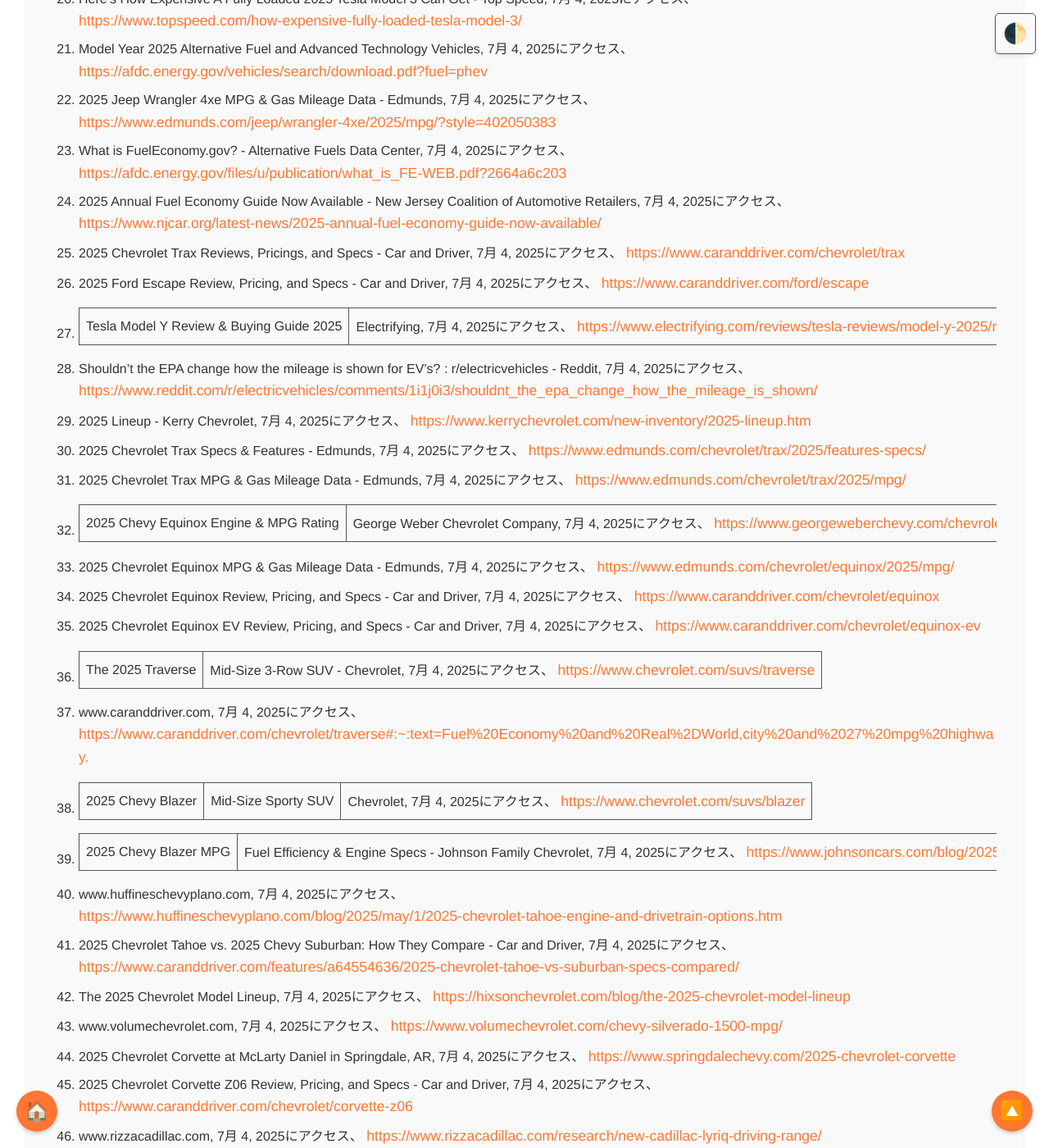
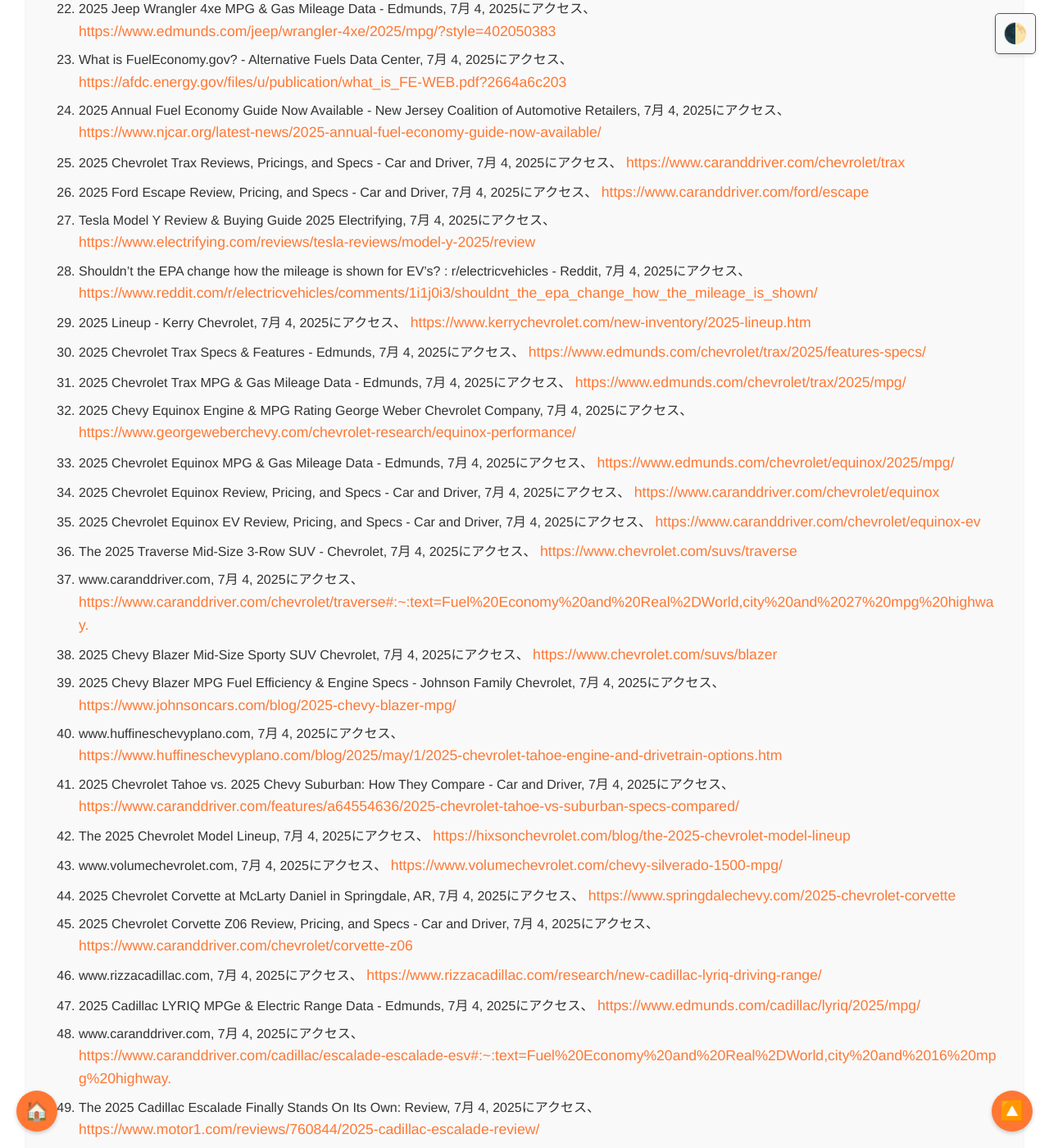
Before and after one commit to aegisfleet/share-deepresearch, a Jekyll site: the page built from _topics/american-car/index.md, in a window 1280 px wide and 1400 px high, scrolled down 16563 px. Shown: the whole window at 82% size. Built offline with Jekyll 4.4.1, drawn with Linux system fonts in a browser that asks for light colours; some of the changed text lies outside the part shown.

Commit message:
Auto update files

```diff
--- a/_topics/american-car/index.md
+++ b/_topics/american-car/index.md
@@ -403,19 +403,19 @@ GMの2025年ラインアップを俯瞰すると、明確なセグメント別
 4. 2025 Ford Model Lineup with Prices & Photos, 7月 4, 2025にアクセス、 [https://www.rizzaford.com/ford-models-orland-park-il.html](https://www.rizzaford.com/ford-models-orland-park-il.html)
 5. 2025 Vehicle Lineup \- Stellantis Fleet & Business Solutions, 7月 4, 2025にアクセス、 [https://www.stellantisfleet.com/vehicle-lineup.html](https://www.stellantisfleet.com/vehicle-lineup.html)
 6. 2025 Products \- Stellantis Media, 7月 4, 2025にアクセス、 [https://media.stellantisnorthamerica.com/page.do?\&file=2025-vehicles](https://media.stellantisnorthamerica.com/page.do?&file=2025-vehicles)
-7. 2025 Tesla Model S Prices, Reviews, and Pictures | Edmunds, 7月 4, 2025にアクセス、 [https://www.edmunds.com/tesla/model-s/](https://www.edmunds.com/tesla/model-s/)
+7. 2025 Tesla Model S Prices, Reviews, and Pictures Edmunds, 7月 4, 2025にアクセス、 [https://www.edmunds.com/tesla/model-s/](https://www.edmunds.com/tesla/model-s/)
 8. 2025 Tesla Model 3 Review, Pricing, and Specs \- Car and Driver, 7月 4, 2025にアクセス、 [https://www.caranddriver.com/tesla/model-3](https://www.caranddriver.com/tesla/model-3)
 9. www.FuelEconomy.gov \- Catalog, 7月 4, 2025にアクセス、 [https://catalog.data.gov/dataset/www-fueleconomy-gov](https://catalog.data.gov/dataset/www-fueleconomy-gov)
-10. Fuel Economy | US EPA, 7月 4, 2025にアクセス、 [https://www.epa.gov/fueleconomy](https://www.epa.gov/fueleconomy)
-11. Fuel Economy and EV Range Testing | US EPA, 7月 4, 2025にアクセス、 [https://www.epa.gov/greenvehicles/fuel-economy-and-ev-range-testing](https://www.epa.gov/greenvehicles/fuel-economy-and-ev-range-testing)
+10. Fuel Economy US EPA, 7月 4, 2025にアクセス、 [https://www.epa.gov/fueleconomy](https://www.epa.gov/fueleconomy)
+11. Fuel Economy and EV Range Testing US EPA, 7月 4, 2025にアクセス、 [https://www.epa.gov/greenvehicles/fuel-economy-and-ev-range-testing](https://www.epa.gov/greenvehicles/fuel-economy-and-ev-range-testing)
 12. 2025 Fuel Economy Guide \- Jim Click Automotive Team, 7月 4, 2025にアクセス、 [https://www.jimclick.com/static/dealer-14511/FEG2025.pdf](https://www.jimclick.com/static/dealer-14511/FEG2025.pdf)
-13. Plug-in Hybrid Electric Vehicle \- Learn More About the New Label | US EPA, 7月 4, 2025にアクセス、 [https://www.epa.gov/fueleconomy/plug-hybrid-electric-vehicle-learn-more-about-new-label](https://www.epa.gov/fueleconomy/plug-hybrid-electric-vehicle-learn-more-about-new-label)
+13. Plug-in Hybrid Electric Vehicle \- Learn More About the New Label US EPA, 7月 4, 2025にアクセス、 [https://www.epa.gov/fueleconomy/plug-hybrid-electric-vehicle-learn-more-about-new-label](https://www.epa.gov/fueleconomy/plug-hybrid-electric-vehicle-learn-more-about-new-label)
 14. bouldernissan.com, 7月 4, 2025にアクセス、 [https://bouldernissan.com/blog/what-does-mpge-mean-understanding-ev-charge-vs-gas-powered-vehicles\#:\~:text=MPGe%2C%20or%20Miles%20Per%20Gallon%20Equivalent%2C%20is%20a%20measure%20developed,to%20traditional%20gas%2Dpowered%20cars.](https://bouldernissan.com/blog/what-does-mpge-mean-understanding-ev-charge-vs-gas-powered-vehicles#:~:text=MPGe%2C%20or%20Miles%20Per%20Gallon%20Equivalent%2C%20is%20a%20measure%20developed,to%20traditional%20gas%2Dpowered%20cars.)
 15. Miles per gallon gasoline equivalent \- Wikipedia, 7月 4, 2025にアクセス、 [https://en.wikipedia.org/wiki/Miles\_per\_gallon\_gasoline\_equivalent](https://en.wikipedia.org/wiki/Miles_per_gallon_gasoline_equivalent)
 16. MPGe vs MPG: What's the Difference? \- BMW of Towson, 7月 4, 2025にアクセス、 [https://www.bmwtowson.com/mpge-vs-mpg.htm](https://www.bmwtowson.com/mpge-vs-mpg.htm)
 17. How to Estimate EV “Fuel” Efficiency \- Unitil, 7月 4, 2025にアクセス、 [https://unitil.com/blog/how-estimate-ev-fuel-efficiency](https://unitil.com/blog/how-estimate-ev-fuel-efficiency)
 18. What Is MPGe in Electric Cars? \- GreenLancer, 7月 4, 2025にアクセス、 [https://www.greenlancer.com/post/what-is-mpge](https://www.greenlancer.com/post/what-is-mpge)
-19. MPG vs MPGe: Why Fuel Economy is Better with EVs | bp pulse US, 7月 4, 2025にアクセス、 [https://www.bppulse.com/en-us/going-electric/mpg-vs-mpge-why-fuel-economy-is-better-with-evs](https://www.bppulse.com/en-us/going-electric/mpg-vs-mpge-why-fuel-economy-is-better-with-evs)
+19. MPG vs MPGe: Why Fuel Economy is Better with EVs bp pulse US, 7月 4, 2025にアクセス、 [https://www.bppulse.com/en-us/going-electric/mpg-vs-mpge-why-fuel-economy-is-better-with-evs](https://www.bppulse.com/en-us/going-electric/mpg-vs-mpge-why-fuel-economy-is-better-with-evs)
 20. Here's How Expensive A Fully Loaded 2025 Tesla Model 3 Can Get \- Top Speed, 7月 4, 2025にアクセス、 [https://www.topspeed.com/how-expensive-fully-loaded-tesla-model-3/](https://www.topspeed.com/how-expensive-fully-loaded-tesla-model-3/)
 21. Model Year 2025 Alternative Fuel and Advanced Technology Vehicles, 7月 4, 2025にアクセス、 [https://afdc.energy.gov/vehicles/search/download.pdf?fuel=phev](https://afdc.energy.gov/vehicles/search/download.pdf?fuel=phev)
 22. 2025 Jeep Wrangler 4xe MPG & Gas Mileage Data \- Edmunds, 7月 4, 2025にアクセス、 [https://www.edmunds.com/jeep/wrangler-4xe/2025/mpg/?style=402050383](https://www.edmunds.com/jeep/wrangler-4xe/2025/mpg/?style=402050383)
@@ -423,19 +423,19 @@ GMの2025年ラインアップを俯瞰すると、明確なセグメント別
 24. 2025 Annual Fuel Economy Guide Now Available \- New Jersey Coalition of Automotive Retailers, 7月 4, 2025にアクセス、 [https://www.njcar.org/latest-news/2025-annual-fuel-economy-guide-now-available/](https://www.njcar.org/latest-news/2025-annual-fuel-economy-guide-now-available/)
 25. 2025 Chevrolet Trax Reviews, Pricings, and Specs \- Car and Driver, 7月 4, 2025にアクセス、 [https://www.caranddriver.com/chevrolet/trax](https://www.caranddriver.com/chevrolet/trax)
 26. 2025 Ford Escape Review, Pricing, and Specs \- Car and Driver, 7月 4, 2025にアクセス、 [https://www.caranddriver.com/ford/escape](https://www.caranddriver.com/ford/escape)
-27. Tesla Model Y Review & Buying Guide 2025 | Electrifying, 7月 4, 2025にアクセス、 [https://www.electrifying.com/reviews/tesla-reviews/model-y-2025/review](https://www.electrifying.com/reviews/tesla-reviews/model-y-2025/review)
+27. Tesla Model Y Review & Buying Guide 2025 Electrifying, 7月 4, 2025にアクセス、 [https://www.electrifying.com/reviews/tesla-reviews/model-y-2025/review](https://www.electrifying.com/reviews/tesla-reviews/model-y-2025/review)
 28. Shouldn't the EPA change how the mileage is shown for EV's? : r/electricvehicles \- Reddit, 7月 4, 2025にアクセス、 [https://www.reddit.com/r/electricvehicles/comments/1i1j0i3/shouldnt\_the\_epa\_change\_how\_the\_mileage\_is\_shown/](https://www.reddit.com/r/electricvehicles/comments/1i1j0i3/shouldnt_the_epa_change_how_the_mileage_is_shown/)
 29. 2025 Lineup \- Kerry Chevrolet, 7月 4, 2025にアクセス、 [https://www.kerrychevrolet.com/new-inventory/2025-lineup.htm](https://www.kerrychevrolet.com/new-inventory/2025-lineup.htm)
 30. 2025 Chevrolet Trax Specs & Features \- Edmunds, 7月 4, 2025にアクセス、 [https://www.edmunds.com/chevrolet/trax/2025/features-specs/](https://www.edmunds.com/chevrolet/trax/2025/features-specs/)
 31. 2025 Chevrolet Trax MPG & Gas Mileage Data \- Edmunds, 7月 4, 2025にアクセス、 [https://www.edmunds.com/chevrolet/trax/2025/mpg/](https://www.edmunds.com/chevrolet/trax/2025/mpg/)
-32. 2025 Chevy Equinox Engine & MPG Rating | George Weber Chevrolet Company, 7月 4, 2025にアクセス、 [https://www.georgeweberchevy.com/chevrolet-research/equinox-performance/](https://www.georgeweberchevy.com/chevrolet-research/equinox-performance/)
+32. 2025 Chevy Equinox Engine & MPG Rating George Weber Chevrolet Company, 7月 4, 2025にアクセス、 [https://www.georgeweberchevy.com/chevrolet-research/equinox-performance/](https://www.georgeweberchevy.com/chevrolet-research/equinox-performance/)
 33. 2025 Chevrolet Equinox MPG & Gas Mileage Data \- Edmunds, 7月 4, 2025にアクセス、 [https://www.edmunds.com/chevrolet/equinox/2025/mpg/](https://www.edmunds.com/chevrolet/equinox/2025/mpg/)
 34. 2025 Chevrolet Equinox Review, Pricing, and Specs \- Car and Driver, 7月 4, 2025にアクセス、 [https://www.caranddriver.com/chevrolet/equinox](https://www.caranddriver.com/chevrolet/equinox)
 35. 2025 Chevrolet Equinox EV Review, Pricing, and Specs \- Car and Driver, 7月 4, 2025にアクセス、 [https://www.caranddriver.com/chevrolet/equinox-ev](https://www.caranddriver.com/chevrolet/equinox-ev)
-36. The 2025 Traverse | Mid-Size 3-Row SUV \- Chevrolet, 7月 4, 2025にアクセス、 [https://www.chevrolet.com/suvs/traverse](https://www.chevrolet.com/suvs/traverse)
+36. The 2025 Traverse Mid-Size 3-Row SUV \- Chevrolet, 7月 4, 2025にアクセス、 [https://www.chevrolet.com/suvs/traverse](https://www.chevrolet.com/suvs/traverse)
 37. www.caranddriver.com, 7月 4, 2025にアクセス、 [https://www.caranddriver.com/chevrolet/traverse\#:\~:text=Fuel%20Economy%20and%20Real%2DWorld,city%20and%2027%20mpg%20highway.](https://www.caranddriver.com/chevrolet/traverse#:~:text=Fuel%20Economy%20and%20Real%2DWorld,city%20and%2027%20mpg%20highway.)
-38. 2025 Chevy Blazer | Mid-Size Sporty SUV | Chevrolet, 7月 4, 2025にアクセス、 [https://www.chevrolet.com/suvs/blazer](https://www.chevrolet.com/suvs/blazer)
-39. 2025 Chevy Blazer MPG | Fuel Efficiency & Engine Specs \- Johnson Family Chevrolet, 7月 4, 2025にアクセス、 [https://www.johnsoncars.com/blog/2025-chevy-blazer-mpg/](https://www.johnsoncars.com/blog/2025-chevy-blazer-mpg/)
+38. 2025 Chevy Blazer Mid-Size Sporty SUV Chevrolet, 7月 4, 2025にアクセス、 [https://www.chevrolet.com/suvs/blazer](https://www.chevrolet.com/suvs/blazer)
+39. 2025 Chevy Blazer MPG Fuel Efficiency & Engine Specs \- Johnson Family Chevrolet, 7月 4, 2025にアクセス、 [https://www.johnsoncars.com/blog/2025-chevy-blazer-mpg/](https://www.johnsoncars.com/blog/2025-chevy-blazer-mpg/)
 40. www.huffineschevyplano.com, 7月 4, 2025にアクセス、 [https://www.huffineschevyplano.com/blog/2025/may/1/2025-chevrolet-tahoe-engine-and-drivetrain-options.htm](https://www.huffineschevyplano.com/blog/2025/may/1/2025-chevrolet-tahoe-engine-and-drivetrain-options.htm)
 41. 2025 Chevrolet Tahoe vs. 2025 Chevy Suburban: How They Compare \- Car and Driver, 7月 4, 2025にアクセス、 [https://www.caranddriver.com/features/a64554636/2025-chevrolet-tahoe-vs-suburban-specs-compared/](https://www.caranddriver.com/features/a64554636/2025-chevrolet-tahoe-vs-suburban-specs-compared/)
 42. The 2025 Chevrolet Model Lineup, 7月 4, 2025にアクセス、 [https://hixsonchevrolet.com/blog/the-2025-chevrolet-model-lineup](https://hixsonchevrolet.com/blog/the-2025-chevrolet-model-lineup)
@@ -447,23 +447,23 @@ GMの2025年ラインアップを俯瞰すると、明確なセグメント別
 48. www.caranddriver.com, 7月 4, 2025にアクセス、 [https://www.caranddriver.com/cadillac/escalade-escalade-esv\#:\~:text=Fuel%20Economy%20and%20Real%2DWorld,city%20and%2016%20mpg%20highway.](https://www.caranddriver.com/cadillac/escalade-escalade-esv#:~:text=Fuel%20Economy%20and%20Real%2DWorld,city%20and%2016%20mpg%20highway.)
 49. The 2025 Cadillac Escalade Finally Stands On Its Own: Review, 7月 4, 2025にアクセス、 [https://www.motor1.com/reviews/760844/2025-cadillac-escalade-review/](https://www.motor1.com/reviews/760844/2025-cadillac-escalade-review/)
 50. Corporate Average Fuel Economy for MY 2017-MY 2025 \- Passenger Cars and Light Trucks \- NHTSA, 7月 4, 2025にアクセス、 [https://www.nhtsa.gov/sites/nhtsa.gov/files/fria\_2017-2025.pdf](https://www.nhtsa.gov/sites/nhtsa.gov/files/fria_2017-2025.pdf)
-51. 2025 Ford F-150 Prices, Reviews, and Pictures | Edmunds, 7月 4, 2025にアクセス、 [https://www.edmunds.com/ford/f-150/](https://www.edmunds.com/ford/f-150/)
+51. 2025 Ford F-150 Prices, Reviews, and Pictures Edmunds, 7月 4, 2025にアクセス、 [https://www.edmunds.com/ford/f-150/](https://www.edmunds.com/ford/f-150/)
 52. 2025 Ford F-150 SuperCab XL Specs & Features \- Edmunds, 7月 4, 2025にアクセス、 [https://www.edmunds.com/ford/f-150/2025/supercab/st-402053949/features-specs/](https://www.edmunds.com/ford/f-150/2025/supercab/st-402053949/features-specs/)
 53. 2025 Ford F-150 MPG & Gas Mileage Data \- Edmunds, 7月 4, 2025にアクセス、 [https://www.edmunds.com/ford/f-150/2025/mpg/](https://www.edmunds.com/ford/f-150/2025/mpg/)
-54. 2025 Ford F-150 SuperCab Prices, Reviews, and Pictures | Edmunds, 7月 4, 2025にアクセス、 [https://www.edmunds.com/ford/f-150/2025/supercab/](https://www.edmunds.com/ford/f-150/2025/supercab/)
-55. 2025 Ford F-150 Raptor Prices, Reviews, and Pictures | Edmunds, 7月 4, 2025にアクセス、 [https://www.edmunds.com/ford/f-150/2025/raptor/](https://www.edmunds.com/ford/f-150/2025/raptor/)
+54. 2025 Ford F-150 SuperCab Prices, Reviews, and Pictures Edmunds, 7月 4, 2025にアクセス、 [https://www.edmunds.com/ford/f-150/2025/supercab/](https://www.edmunds.com/ford/f-150/2025/supercab/)
+55. 2025 Ford F-150 Raptor Prices, Reviews, and Pictures Edmunds, 7月 4, 2025にアクセス、 [https://www.edmunds.com/ford/f-150/2025/raptor/](https://www.edmunds.com/ford/f-150/2025/raptor/)
 56. 2025 Ford Maverick Beats 2024 Pickup's EPA Fuel Economy Ratings \- Ford Authority, 7月 4, 2025にアクセス、 [https://fordauthority.com/2025/06/2025-ford-maverick-beats-2024-pickups-epa-fuel-economy-ratings/](https://fordauthority.com/2025/06/2025-ford-maverick-beats-2024-pickups-epa-fuel-economy-ratings/)
 57. 2025 Ford Maverick Review, Pricing, and Specs \- Car and Driver, 7月 4, 2025にアクセス、 [https://www.caranddriver.com/ford/maverick](https://www.caranddriver.com/ford/maverick)
-58. 2025 Lineup | Kerry Ford Inc, 7月 4, 2025にアクセス、 [https://www.buykerryford.com/new-inventory/2025-lineup.htm](https://www.buykerryford.com/new-inventory/2025-lineup.htm)
+58. 2025 Lineup Kerry Ford Inc, 7月 4, 2025にアクセス、 [https://www.buykerryford.com/new-inventory/2025-lineup.htm](https://www.buykerryford.com/new-inventory/2025-lineup.htm)
 59. 2025 Ford Escape Gas Mileage & Efficiency, 7月 4, 2025にアクセス、 [https://www.crossroadsfordapex.com/blogs/5916/ford-escape-gas-mileage](https://www.crossroadsfordapex.com/blogs/5916/ford-escape-gas-mileage)
 60. 2025 Ford Escape MPG \- Hub City Ford, 7月 4, 2025にアクセス、 [https://www.hubcityford.net/2025-ford-escape-mpg.htm](https://www.hubcityford.net/2025-ford-escape-mpg.htm)
 61. 2025 Ford Escape MPG & Gas Mileage Data \- Edmunds, 7月 4, 2025にアクセス、 [https://www.edmunds.com/ford/escape/2025/mpg/](https://www.edmunds.com/ford/escape/2025/mpg/)
 62. 2025 Ford Explorer Review, Pricing, and Specs \- Car and Driver, 7月 4, 2025にアクセス、 [https://www.caranddriver.com/ford/explorer](https://www.caranddriver.com/ford/explorer)
 63. 2025 Ford Explorer Fuel Economy \- Mike Murphy Ford, 7月 4, 2025にアクセス、 [https://www.mikemurphyford.com/research/new-ford-explorer-fuel-economy.htm](https://www.mikemurphyford.com/research/new-ford-explorer-fuel-economy.htm)
-64. Explore the 2025 Ford Lineup | Moody Motor Ford \- New Inventory, 7月 4, 2025にアクセス、 [https://www.moodymotor.com/new-inventory/2025-lineup.htm](https://www.moodymotor.com/new-inventory/2025-lineup.htm)
+64. Explore the 2025 Ford Lineup Moody Motor Ford \- New Inventory, 7月 4, 2025にアクセス、 [https://www.moodymotor.com/new-inventory/2025-lineup.htm](https://www.moodymotor.com/new-inventory/2025-lineup.htm)
 65. 2025 Ford Bronco: Features, Technology, and MPG Comparison, 7月 4, 2025にアクセス、 [https://www.romanoford.com/2025-bronco.html](https://www.romanoford.com/2025-bronco.html)
 66. 2025 Ford Bronco Sport Gas Mileage & Efficiency, 7月 4, 2025にアクセス、 [https://www.kenwilsonford.com/blogs/4804/ford-bronco-sport-gas-mileage](https://www.kenwilsonford.com/blogs/4804/ford-bronco-sport-gas-mileage)
-67. 2025 Ford Mustang Review | Specs & Features | Charlotte, NC, 7月 4, 2025にアクセス、 [https://www.townandcountryford.com/2025-ford-mustang-specs-features-model-review-charlotte-nc.htm](https://www.townandcountryford.com/2025-ford-mustang-specs-features-model-review-charlotte-nc.htm)
+67. 2025 Ford Mustang Review Specs & Features Charlotte, NC, 7月 4, 2025にアクセス、 [https://www.townandcountryford.com/2025-ford-mustang-specs-features-model-review-charlotte-nc.htm](https://www.townandcountryford.com/2025-ford-mustang-specs-features-model-review-charlotte-nc.htm)
 68. www.caranddriver.com, 7月 4, 2025にアクセス、 [https://www.caranddriver.com/ford/mustang-mach-e](https://www.caranddriver.com/ford/mustang-mach-e)
 69. If You're Shopping for a 2025 Ford Escape, Should You Go Gas, Hybrid, or Plug-In?, 7月 4, 2025にアクセス、 [https://www.bobrohrmanschaumburgford.com/blogs/5892/if-youre-shopping-for-a-2025-ford-escape-should-you-go-gas-hybrid-or-plug-in](https://www.bobrohrmanschaumburgford.com/blogs/5892/if-youre-shopping-for-a-2025-ford-escape-should-you-go-gas-hybrid-or-plug-in)
 70. Stellantis CEO Announces 3 NEW Models For 2025 Will Blow Your Mind \- YouTube, 7月 4, 2025にアクセス、 [https://www.youtube.com/watch?v=8eYjOtAE3B0](https://www.youtube.com/watch?v=8eYjOtAE3B0)
@@ -474,10 +474,10 @@ GMの2025年ラインアップを俯瞰すると、明確なセグメント別
 75. www.carfax.com, 7月 4, 2025にアクセス、 [https://www.carfax.com/Research-Dodge-Charger\_w195\#:\~:text=Best%20Trim%20for%20Fuel%20Economy,a%20308%2Dmile%20driving%20range.](https://www.carfax.com/Research-Dodge-Charger_w195#:~:text=Best%20Trim%20for%20Fuel%20Economy,a%20308%2Dmile%20driving%20range.)
 76. 2025 Dodge Charger Review, Pricing, and Specs \- CARFAX, 7月 4, 2025にアクセス、 [https://www.carfax.com/Research-Dodge-Charger\_w195](https://www.carfax.com/Research-Dodge-Charger_w195)
 77. www.caranddriver.com, 7月 4, 2025にアクセス、 [https://www.caranddriver.com/dodge/hornet](https://www.caranddriver.com/dodge/hornet)
-78. 2025 Chrysler Pacifica Hybrid Specs | Specs, MSRP and more, 7月 4, 2025にアクセス、 [https://www.chrysler.com/pacifica/hybrid/specs.html](https://www.chrysler.com/pacifica/hybrid/specs.html)
-79. 2025 Tesla Model 3 MPGe & Electric Range Data | Edmunds, 7月 4, 2025にアクセス、 [https://www.edmunds.com/tesla/model-3/2025/mpg/](https://www.edmunds.com/tesla/model-3/2025/mpg/)
+78. 2025 Chrysler Pacifica Hybrid Specs Specs, MSRP and more, 7月 4, 2025にアクセス、 [https://www.chrysler.com/pacifica/hybrid/specs.html](https://www.chrysler.com/pacifica/hybrid/specs.html)
+79. 2025 Tesla Model 3 MPGe & Electric Range Data Edmunds, 7月 4, 2025にアクセス、 [https://www.edmunds.com/tesla/model-3/2025/mpg/](https://www.edmunds.com/tesla/model-3/2025/mpg/)
 80. 2025 Tesla Model Y Review, Pricing, and Specs \- Car and Driver, 7月 4, 2025にアクセス、 [https://www.caranddriver.com/tesla/model-y-2025](https://www.caranddriver.com/tesla/model-y-2025)
-81. Tesla Model S Plaid 2025 | New Sports Seats & Interior Refinements\! \- YouTube, 7月 4, 2025にアクセス、 [https://www.youtube.com/watch?v=\_jY7SFfYH3M](https://www.youtube.com/watch?v=_jY7SFfYH3M)
+81. Tesla Model S Plaid 2025 New Sports Seats & Interior Refinements\! \- YouTube, 7月 4, 2025にアクセス、 [https://www.youtube.com/watch?v=\_jY7SFfYH3M](https://www.youtube.com/watch?v=_jY7SFfYH3M)
 82. www.caranddriver.com, 7月 4, 2025にアクセス、 [https://www.caranddriver.com/tesla/model-s\#:\~:text=The%20standard%20model%20has%20the,city%20and%20103%20MPGe%20highway.](https://www.caranddriver.com/tesla/model-s#:~:text=The%20standard%20model%20has%20the,city%20and%20103%20MPGe%20highway.)
 83. www.caranddriver.com, 7月 4, 2025にアクセス、 [https://www.caranddriver.com/tesla/model-x\#:\~:text=Fuel%20Economy%20and%20Real%2DWorld,and%20EV%20vehicle%20fuel%20efficiency.](https://www.caranddriver.com/tesla/model-x#:~:text=Fuel%20Economy%20and%20Real%2DWorld,and%20EV%20vehicle%20fuel%20efficiency.)
-84. 2025 Tesla Cybertruck All-Wheel Drive Prices | Kelley Blue Book, 7月 4, 2025にアクセス、 [https://www.kbb.com/tesla/cybertruck/2025/all-wheel-drive/](https://www.kbb.com/tesla/cybertruck/2025/all-wheel-drive/)
+84. 2025 Tesla Cybertruck All-Wheel Drive Prices Kelley Blue Book, 7月 4, 2025にアクセス、 [https://www.kbb.com/tesla/cybertruck/2025/all-wheel-drive/](https://www.kbb.com/tesla/cybertruck/2025/all-wheel-drive/)
--- a/_topics/american-car/infographic.html
+++ b/_topics/american-car/infographic.html
@@ -1,6 +1,9 @@
 <!DOCTYPE html>
 <html lang="ja">
 <head>
+    <script async src="https://pagead2.googlesyndication.com/pagead/js/adsbygoogle.js?client=ca-pub-3122674942116250" crossorigin="anonymous"></script>
+    <link rel="icon" type="image/png" sizes="32x32" href="/share-deepresearch/assets/favicon/favicon-32x32.png">
+    <link rel="icon" type="image/png" sizes="16x16" href="/share-deepresearch/assets/favicon/favicon-16x16.png">
     <meta charset="UTF-8">
     <meta name="viewport" content="width=device-width, initial-scale=1.0">
     <title>2025年 米国自動車 燃費インフォグラフィック</title>
--- a/_topics/american-car/reveal.html
+++ b/_topics/american-car/reveal.html
@@ -1,6 +1,9 @@
 <!doctype html>
 <html lang="ja">
 <head>
+    <script async src="https://pagead2.googlesyndication.com/pagead/js/adsbygoogle.js?client=ca-pub-3122674942116250" crossorigin="anonymous"></script>
+    <link rel="icon" type="image/png" sizes="32x32" href="/share-deepresearch/assets/favicon/favicon-32x32.png">
+    <link rel="icon" type="image/png" sizes="16x16" href="/share-deepresearch/assets/favicon/favicon-16x16.png">
     <meta charset="utf-8">
     <meta name="viewport" content="width=device-width, initial-scale=1.0, maximum-scale=1.0, user-scalable=no">
 
```
